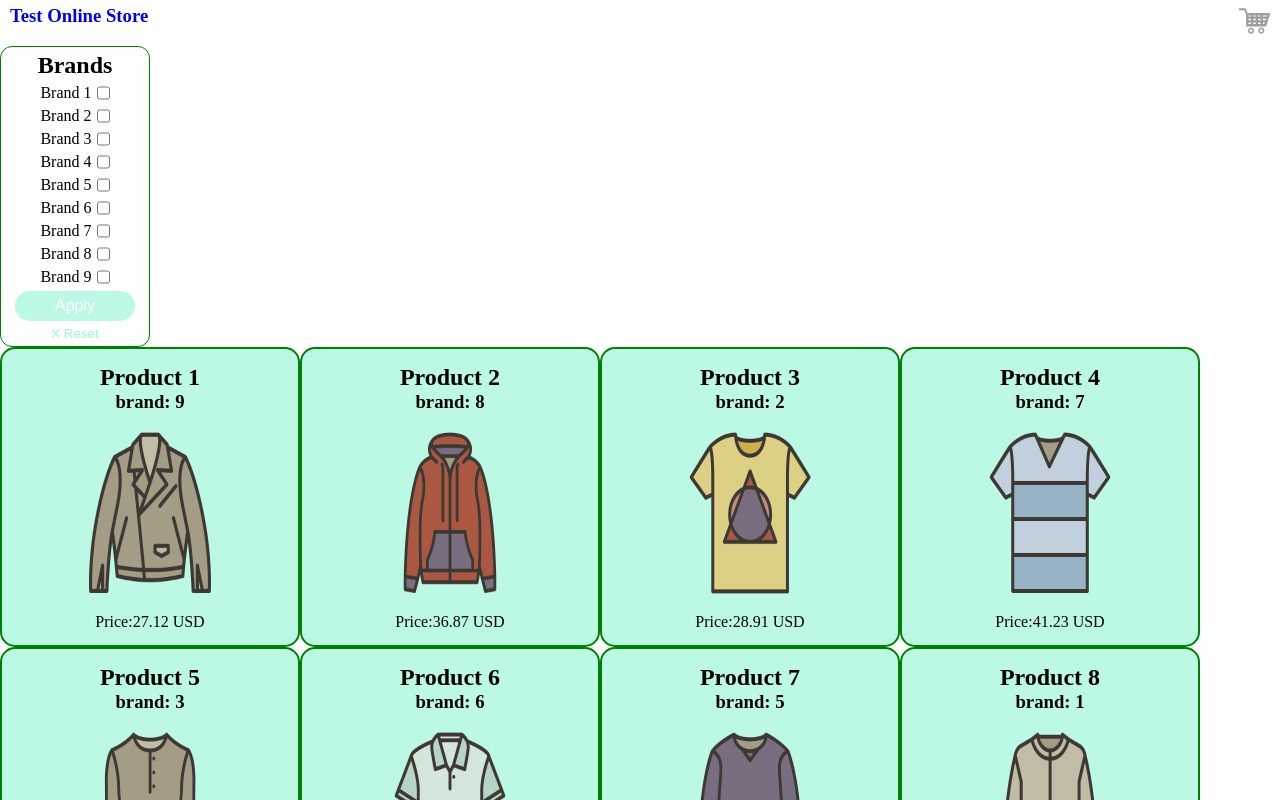
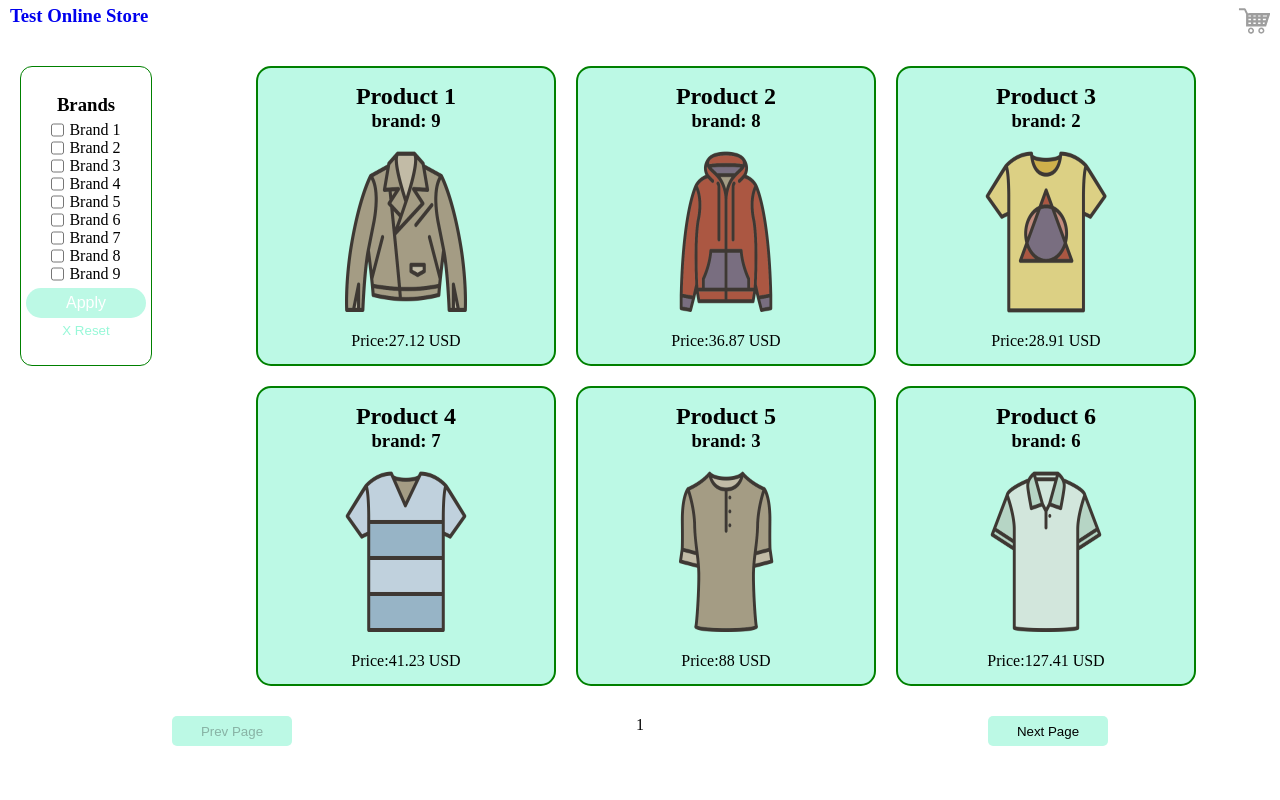
Before and after one commit to Gegcbr9319/OnlineTestStore, a React (Vite) app: page /main in a window 1280 px wide. Shown: the top 800 px of the page. Built offline with nearby package versions, Linux system fonts and the light colour scheme.

Commit message:
feat: add pagination

```diff
--- a/package.json
+++ b/package.json
@@ -18,6 +18,7 @@
         "eslint-config-react-app": "^7.0.1",
         "eslint-plugin-prettier": "^4.2.1",
         "eslint-plugin-react-hooks": "^4.6.0",
+        "formik": "^2.2.9",
         "prettier": "^2.8.7",
         "react": "^18.2.0",
         "react-dom": "^18.2.0",
--- /dev/null
+++ b/src/assets/redux/displaySlice.ts
@@ -0,0 +1,31 @@
+import { createSlice } from '@reduxjs/toolkit';
+
+interface IProducts {
+    type: string;
+    id: number;
+    sku: string;
+    title: string;
+    regular_price: {
+        currency: string;
+        value: number;
+    };
+    image: string;
+    brand: number;
+}
+
+type SliceState = { display: IProducts[] };
+const initialState: SliceState = { display: [] };
+
+const displaySlice = createSlice({
+    name: 'display',
+    initialState,
+    reducers: {
+        updateDisplay(state, action) {
+            state.display.length = 0;
+            state.display = action.payload;
+        },
+    },
+});
+
+export const { updateDisplay } = displaySlice.actions;
+export default displaySlice.reducer;
--- /dev/null
+++ b/src/assets/redux/productsSlice.ts
@@ -0,0 +1,38 @@
+import { createSlice } from '@reduxjs/toolkit';
+
+import productsJSON from '../../assets/data/products.json';
+
+interface IProducts {
+    type: string;
+    id: number;
+    sku: string;
+    title: string;
+    regular_price: {
+        currency: string;
+        value: number;
+    };
+    image: string;
+    brand: number;
+}
+
+type SliceState = { products: IProducts[] };
+const initialState: SliceState = { products: productsJSON };
+
+const productsSlice = createSlice({
+    name: 'products',
+    initialState,
+    reducers: {
+        resetProducts(state) {
+            state.products.length === 0;
+            state.products = [...JSON.parse(JSON.stringify(productsJSON))];
+        },
+        updateProducts(state, action) {
+            resetProducts();
+
+            state.products = action.payload;
+        },
+    },
+});
+
+export const { resetProducts, updateProducts } = productsSlice.actions;
+export default productsSlice.reducer;
--- a/src/assets/redux/store.ts
+++ b/src/assets/redux/store.ts
@@ -1,8 +1,12 @@
 import { configureStore } from '@reduxjs/toolkit';
 import filterSlice from './filterSlice';
+import productsSlice from './productsSlice';
+import displaySlice from './displaySlice';
 
 export const store = configureStore({
     reducer: {
         filterState: filterSlice,
+        productsState: productsSlice,
+        displayState: displaySlice,
     },
 });
--- a/src/components/Cards/Cards.module.scss
+++ b/src/components/Cards/Cards.module.scss
@@ -1,4 +1,7 @@
 .cards {
     display: flex;
     flex-wrap: wrap;
+    gap: 20px;
+    align-items: center;
+    justify-content: center;
 }
--- a/src/components/Cards/Cards.tsx
+++ b/src/components/Cards/Cards.tsx
@@ -1,8 +1,7 @@
-import React from 'react';
+import React, { useEffect } from 'react';
+import { useSelector } from 'react-redux';
 import { Card } from '../index';
 import styles from './Cards.module.scss';
-
-import products from '../../assets/data/products.json';
 
 interface IProducts {
     type: string;
@@ -18,6 +17,10 @@ interface IProducts {
 }
 
 export const Cards = () => {
+    const products = useSelector(
+        (state: { displayState: { display: IProducts[] } }) => state.displayState.display
+    );
+
     return (
         <div className={styles.cards}>
             {products.map((item) => {
--- a/src/components/Filter/Filter.module.scss
+++ b/src/components/Filter/Filter.module.scss
@@ -8,6 +8,7 @@
     gap: 5px;
     padding: 5px;
     border-radius: 12px;
+    height: 300px;
 }
 
 .label {
--- a/src/components/Filter/Filter.tsx
+++ b/src/components/Filter/Filter.tsx
@@ -1,56 +1,120 @@
-import React, { FormEvent } from 'react';
+import React, { useCallback, useEffect, useState } from 'react';
+import { Formik, Field, Form } from 'formik';
 import styles from './Filter.module.scss';
+import { useDispatch, useSelector } from 'react-redux';
+import { updateProducts, resetProducts } from '../../assets/redux/productsSlice';
+import productsJSON from '../../assets/data/products.json';
+
+interface IProducts {
+    type: string;
+    id: number;
+    sku: string;
+    title: string;
+    regular_price: {
+        currency: string;
+        value: number;
+    };
+    image: string;
+    brand: number;
+}
+interface IFilter {
+    value: number;
+}
 
 export const Filter = () => {
-    const submit = (e: FormEvent<HTMLFormElement>) => {
-        e.preventDefault();
-        console.log('submit');
-    };
+    const products = useSelector(
+        (state: { productsState: { products: IProducts[] } }) => state.productsState.products
+    );
+    const [filterState, setFilterState] = useState<number[]>([]);
+    const dispatch = useDispatch();
+    const defaultValues = [1, 2, 3, 4, 5, 6, 7, 8];
+
+    const filtration = useCallback(() => {
+        if (filterState.length === 0) return;
+        const filterProducts = [...JSON.parse(JSON.stringify(productsJSON))].filter((index) =>
+            filterState.includes(index.id)
+        );
+        dispatch(updateProducts(filterProducts));
+    }, [dispatch, filterState]);
+
+    useEffect(() => {
+        filtration();
+    }, [filterState, filtration]);
 
     return (
         <>
-            <form onSubmit={submit} className={styles.form}>
-                <h2> Brands</h2>
+            <Formik
+                initialValues={{
+                    checked: [],
+                }}
+                onSubmit={(values) => {
+                    if (values.checked.length === 0) {
+                        setFilterState(defaultValues);
+                    } else {
+                        const checkedValues = [];
+                        for (let i = 0; i < values.checked.length; i++) {
+                            checkedValues.push(Number(values.checked[i]));
+                        }
+                        setFilterState(checkedValues);
+                    }
+                }}
+            >
+                {({ values }) => (
+                    <Form className={styles.form}>
+                        <div id="checkbox-group">
+                            <h3>Brands</h3>
+                        </div>
+                        <div role="group" aria-labelledby="checkbox-group">
                             <label className={styles.label}>
+                                <Field type="checkbox" name="checked" value="1" />
                                 Brand 1
-                    <input type="checkbox" name="1" className={styles.checkbox} />
                             </label>
                             <label className={styles.label}>
+                                <Field type="checkbox" name="checked" value="2" />
                                 Brand 2
-                    <input type="checkbox" name="2" className={styles.checkbox} />
                             </label>
                             <label className={styles.label}>
+                                <Field type="checkbox" name="checked" value="3" />
                                 Brand 3
-                    <input type="checkbox" name="3" className={styles.checkbox} />
                             </label>
                             <label className={styles.label}>
+                                <Field type="checkbox" name="checked" value="4" />
                                 Brand 4
-                    <input type="checkbox" name="4" className={styles.checkbox} />
                             </label>
                             <label className={styles.label}>
+                                <Field type="checkbox" name="checked" value="5" />
                                 Brand 5
-                    <input type="checkbox" name="5" className={styles.checkbox} />
                             </label>
                             <label className={styles.label}>
+                                <Field type="checkbox" name="checked" value="6" />
                                 Brand 6
-                    <input type="checkbox" name="6" className={styles.checkbox} />
                             </label>
                             <label className={styles.label}>
+                                <Field type="checkbox" name="checked" value="7" />
                                 Brand 7
-                    <input type="checkbox" name="7" className={styles.checkbox} />
                             </label>
                             <label className={styles.label}>
+                                <Field type="checkbox" name="checked" value="8" />
                                 Brand 8
-                    <input type="checkbox" name="8" className={styles.checkbox} />
                             </label>
                             <label className={styles.label}>
+                                <Field type="checkbox" name="checked" value="9" />
                                 Brand 9
-                    <input type="checkbox" name="9" className={styles.checkbox} />
                             </label>
+                        </div>
 
                         <input type="submit" value="Apply" className={styles.button} />
-                <input type="button" value="X Reset" className={styles.reset} />
-            </form>
+
+                        <button
+                            type="reset"
+                            className={styles.reset}
+                            onClick={() => dispatch(resetProducts())}
+                        >
+                            X Reset
+                        </button>
+                    </Form>
+                )}
+            </Formik>
         </>
     );
 };
--- a/src/index.css
+++ b/src/index.css
@@ -17,6 +17,7 @@ body {
 }
 
 #root {
-    height: 100%;
+    height: 100vh;
+    width: 100vw;
     display: grid;
 }
--- a/src/pages/Main/Main.module.scss
+++ b/src/pages/Main/Main.module.scss
@@ -0,0 +1,33 @@
+.mainCenter {
+    display: flex;
+    gap: 20px;
+    padding-left: 20px;
+    padding-top: 20px;
+}
+.main {
+    display: flex;
+
+    flex-direction: column;
+
+    gap: 30px;
+}
+
+.buttonsPage {
+    display: flex;
+    justify-content: space-around;
+}
+
+.buttonsPage button {
+    cursor: pointer;
+    width: 120px;
+    height: 30px;
+    background-color: rgb(188, 249, 229);
+    border: none;
+    border-radius: 5px;
+    transition: 0.4s;
+}
+
+.buttonsPage button:hover {
+    border: 1px solid red;
+    color: rgb(250, 2, 2);
+}
--- a/src/pages/Main/Main.tsx
+++ b/src/pages/Main/Main.tsx
@@ -1,12 +1,65 @@
-import React from 'react';
+import React, { useCallback, useEffect, useState } from 'react';
 import styles from './Main.module.scss';
 import { Cards, Filter } from '../../components';
+import { useDispatch, useSelector } from 'react-redux';
+import { updateDisplay } from '../../assets/redux/displaySlice';
+
+interface IProducts {
+    type: string;
+    id: number;
+    sku: string;
+    title: string;
+    regular_price: {
+        currency: string;
+        value: number;
+    };
+    image: string;
+    brand: number;
+}
 
 export const Main = () => {
+    const products = useSelector(
+        (state: { productsState: { products: IProducts[] } }) => state.productsState.products
+    );
+    const dispatch = useDispatch();
+    const [curentPage, setcurrentPage] = useState(0);
+    const cardsForPage = 6;
+
+    const pagination = useCallback(() => {
+        dispatch(
+            updateDisplay(
+                products.slice(curentPage * cardsForPage, curentPage * cardsForPage + cardsForPage)
+            )
+        );
+    }, [curentPage, dispatch, products]);
+
+    useEffect(() => {
+        pagination();
+    }, [curentPage, pagination]);
     return (
-        <>
-            <Filter />
-            <Cards />
-        </>
+        <div className={styles.main}>
+            <div className={styles.mainCenter}>
+                <Filter />
+                <Cards />
+            </div>
+            <div className={styles.buttonsPage}>
+                <button
+                    onClick={() => setcurrentPage((prevState) => prevState - 1)}
+                    disabled={curentPage === 0 || products.length === 0}
+                >
+                    Prev Page
+                </button>
+                {curentPage + 1}
+                <button
+                    onClick={() => setcurrentPage((prevState) => prevState + 1)}
+                    disabled={
+                        curentPage === Math.ceil(products.length / cardsForPage) - 1 ||
+                        products.length === 0
+                    }
+                >
+                    Next Page
+                </button>
+            </div>
+        </div>
     );
 };
```
Also changed, not shown: src/components/Card/Card.tsx (+1 -8 lines), 1 other file (tests, documents, lock files or other folders). Lines whose indentation alone changed are shown as unchanged.
